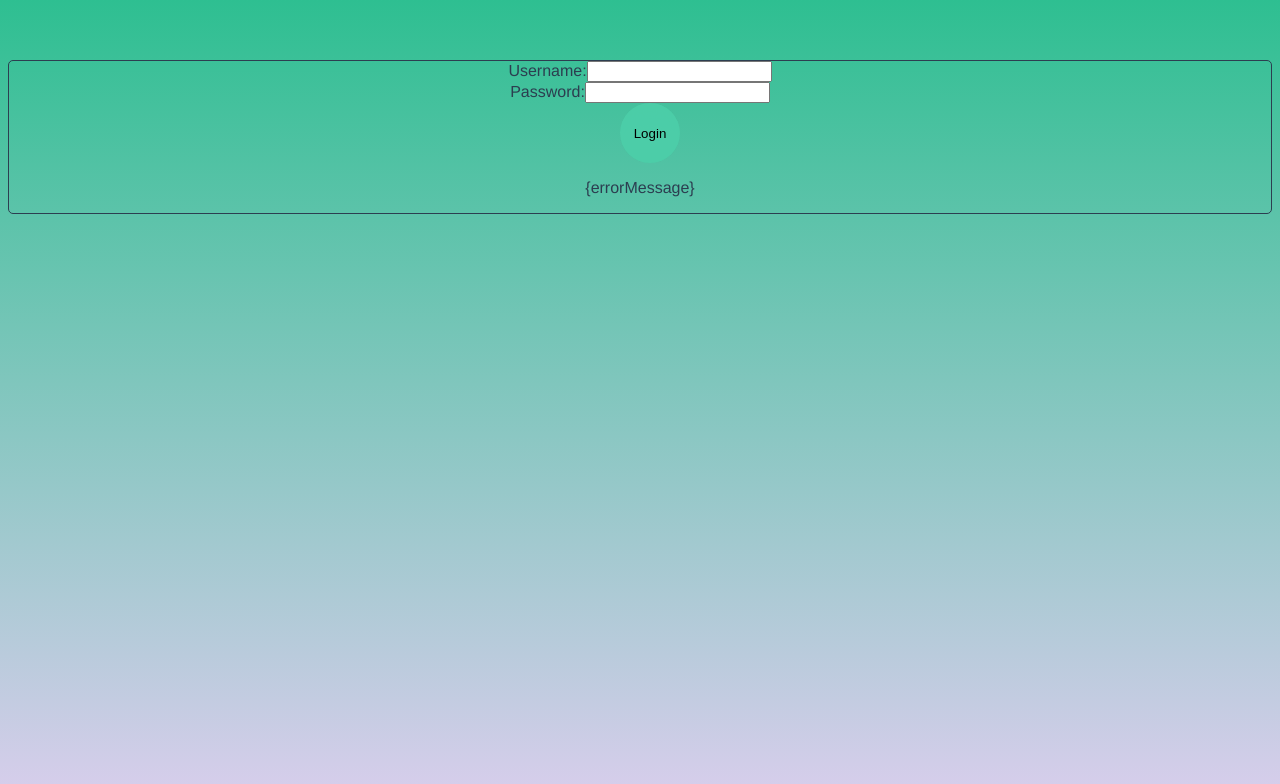
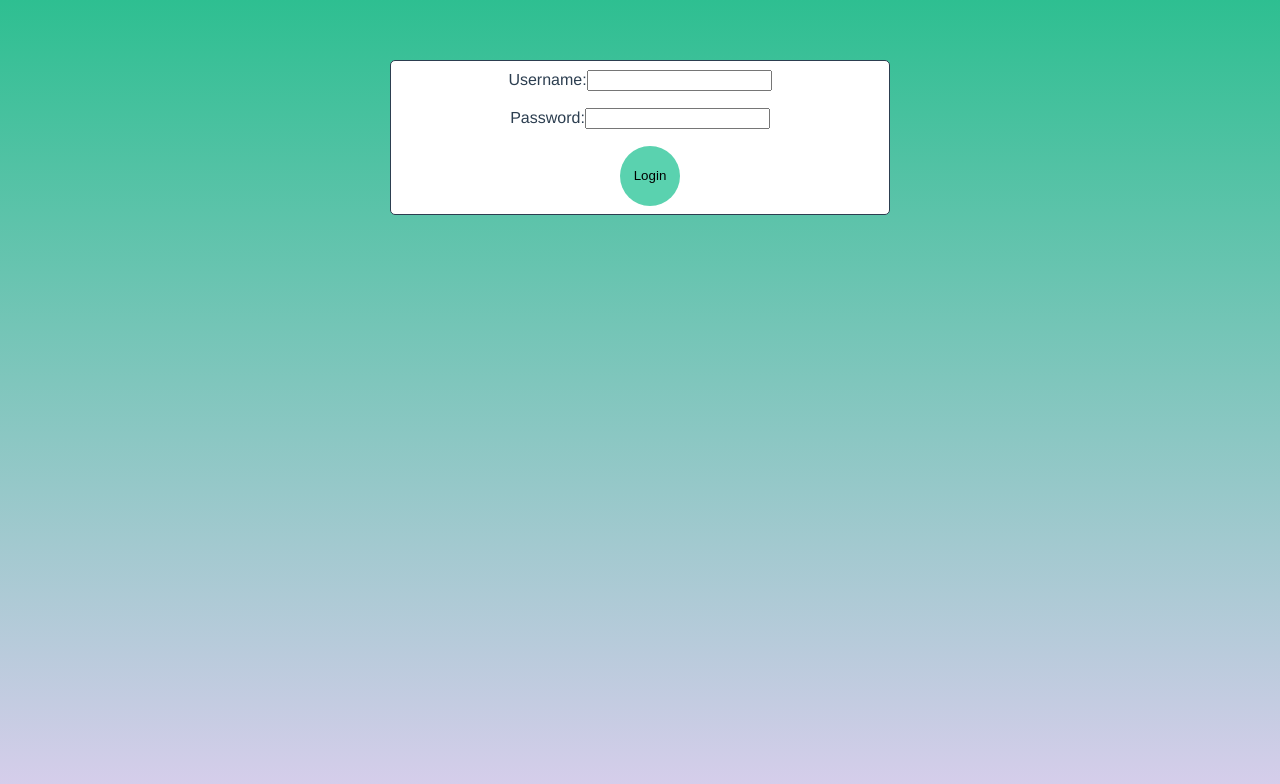
Before and after one commit to minhhai25/todolist, a Vue app: page / in a window 1280 px wide. Shown: the top 784 px of the page. Built offline with nearby package versions, Linux system fonts and the light colour scheme.

Commit message:
update login

```diff
--- a/src/App.vue
+++ b/src/App.vue
@@ -37,5 +37,6 @@ html {
     rgba(131, 96, 195, 0.31) 100%
   );
   height: 100%;
+  text-align: center;
 }
 </style>
--- a/src/components/home.vue
+++ b/src/components/home.vue
@@ -1,5 +1,6 @@
 <template>
   <div>
+    <button type="submit" @click="logout()" id="logout">Logout</button>
     <add-comp></add-comp>
     <task-comp></task-comp>
   </div>
@@ -14,7 +15,22 @@ export default {
     "add-comp": cardAddVue,
     "task-comp": cardTaskVue,
   },
+  methods: {
+    logout() {
+      this.$router.push({ path: "/" });
+    },
+  },
 };
 </script>
 
-<style></style>
+<style>
+button#logout {
+  position: absolute;
+  right: 40px;
+  top: 19px;
+  border: none;
+  border-radius: 15px;
+  margin: 0;
+  padding: 0;
+}
+</style>
--- a/src/components/login.vue
+++ b/src/components/login.vue
@@ -1,5 +1,6 @@
 <!-- eslint-disable vue/multi-word-component-names -->
 <template>
+  <div id="home">
     <form @submit.prevent="login" id="login">
       <div>
         <label for=" username">Username:</label>
@@ -10,8 +11,9 @@
         <input type="password" id="password" v-model="password" />
       </div>
       <button type="submit">Login</button>
-    <p type="errorMessage">{errorMessage}</p>
+      <!-- <p type="errorMessage">{errorMessage}</p> -->
     </form>
+  </div>
 </template>
 
 <script>
@@ -60,5 +62,16 @@ export default {
   box-sizing: border-box;
   border: 1px solid;
   border-radius: 5px;
+  width: 500px;
+  background: white;
+  height: 155px;
+  display: flex;
+  align-items: center;
+  flex-direction: column;
+  justify-content: space-around;
+}
+#home {
+  display: flex;
+  justify-content: center;
 }
 </style>
```
Lines whose indentation alone changed are shown as unchanged.
